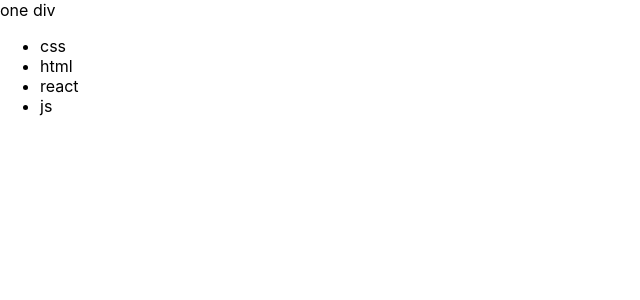
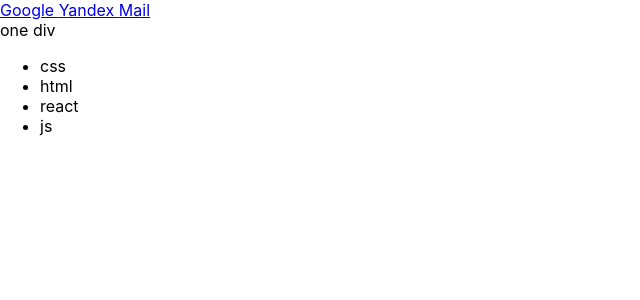
Before and after one commit to PyFaNNy/React, a React (Create React App) app in the folder Lesson1/les_1/: page / in a window 1280 px wide. Shown: the top 300 px of the page, without its empty margins (0-640 px from the left). Built offline with nearby package versions, Linux system fonts and the light colour scheme.

Commit message:
add new component

```diff
--- a/Lesson1/les_1/src/App.js
+++ b/Lesson1/les_1/src/App.js
@@ -1,6 +1,11 @@
+import Techonologies from "./Techonologies"
+
 function App() {
   return (
     <div>
+      <div>
+        <Techonologies />
+      </div>
       <div>one div</div>
       <div className="App">
         <ul>
--- /dev/null
+++ b/Lesson1/les_1/src/Techonologies.js
@@ -0,0 +1,11 @@
+function Techonologies() {
+    return (
+      <div>
+        <a href="https://www.google.ru/">Google </a>
+        <a href="https://yandex.by/">Yandex </a>
+        <a href="https://mail.ru/">Mail </a>
+      </div>
+    );
+  }
+
+  export default Techonologies;
```
